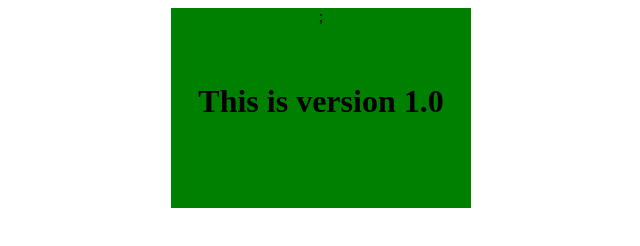
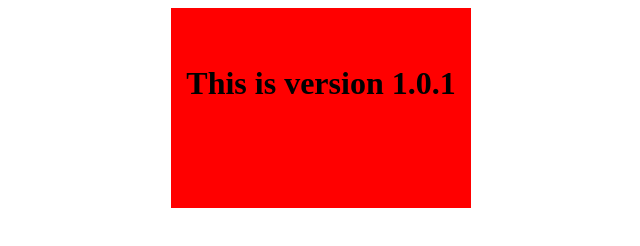
Before and after one commit to comfort8/lab27, a plain HTML site: page index.html in a window 1280 px wide. Shown: the whole page, without its empty margins (319-959 px from the left). Drawn offline with Linux system fonts and the light colour scheme.

Commit message:
this is version 1.01

```diff
--- a/index.html
+++ b/index.html
@@ -5,8 +5,8 @@
 </head>
 
 <body> <center>
-<div style="width:300px; height: 200px; background-color:green">;
-<center><br><br><h1>This is version 1.0</h1></center>
+<div style="width:300px; height: 200px; background-color:red">
+<center><br><br><h1>This is version 1.0.1</h1></center>
 </div>
 </center>
 </body>
```
